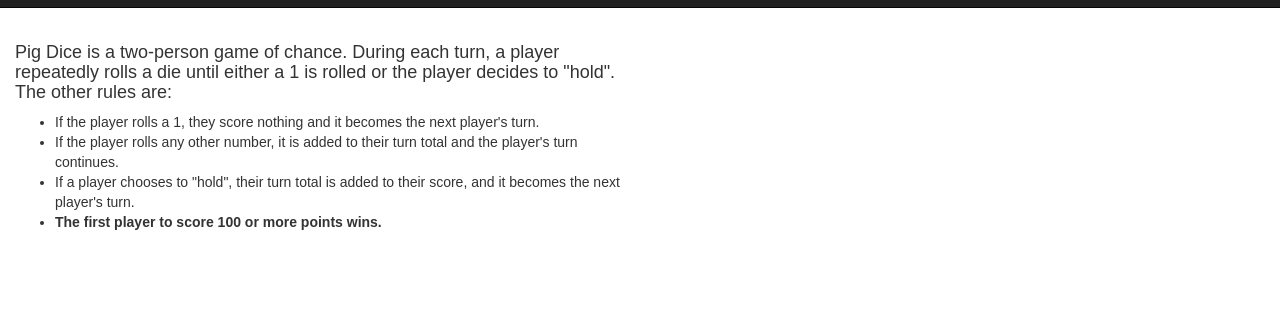
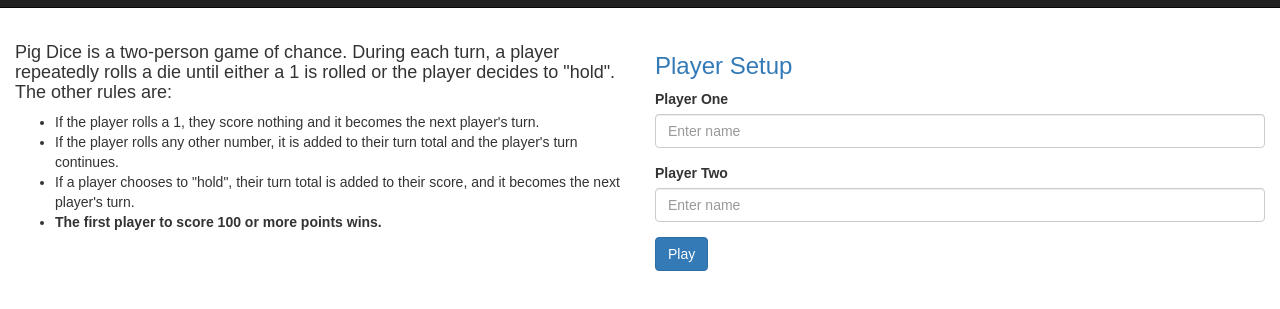
Before and after one commit to abijuru/PIG-DICE, a plain HTML site: page index.html in a window 1280 px wide. Shown: the part 67-376 px from the top of the page. Drawn offline with nearby package versions, Linux system fonts and the light colour scheme; a web font is replaced by a local one.

Commit message:
add the form  of player game

```diff
--- a/index.html
+++ b/index.html
@@ -24,3 +24,17 @@
             <li>If a player chooses to "hold", their turn total is added to their score, and it becomes the next player's turn.</li>
             <li><strong>The first player to score 100 or more points wins.</strong></li>
           </ul>
+        </div>
+        <div class="col-sm-6 player-setup">
+          <h3>Player Setup</h3>
+          <form id="signup-form">
+            <div class="form-group">
+              <label for="player-one-signup">Player One</label>
+              <input id="player-one-signup" class="form-control" type="text" placeholder="Enter name">
+            </div>
+            <div class="form-group">
+              <label for="player-two-signup">Player Two</label>
+              <input id="player-two-signup" class="form-control" type="text" placeholder="Enter name">
+            </div>
+            <button class="btn btn-primary" type="submit">Play</button>
+          </form>
```
